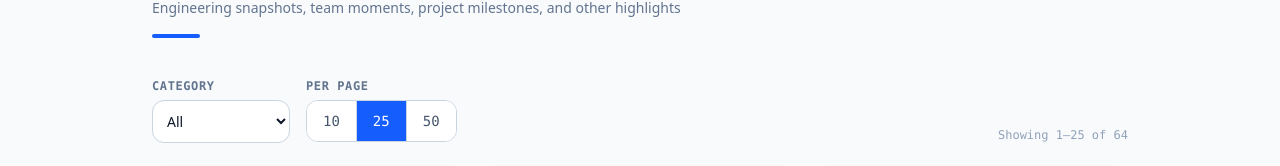
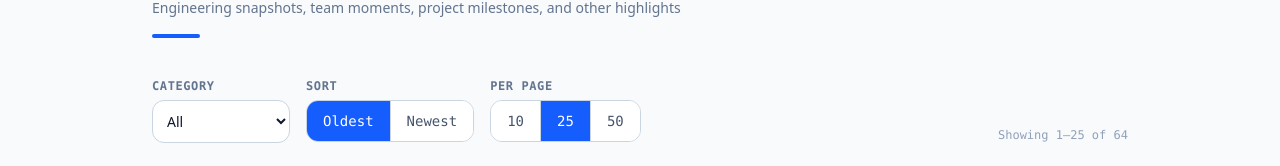
Before and after one commit to MANGOJUICE1008/antonio-portfolio, a Next.js app: page /gallery in a window 1280 px wide. Shown: the part 155-321 px from the top of the page. Built offline with nearby package versions, Linux system fonts and the light colour scheme.

Commit message:
updated email submission security

```diff
--- a/src/app/api/contact/route.js
+++ b/src/app/api/contact/route.js
@@ -1,6 +1,7 @@
 import nodemailer from "nodemailer";
 
 const EMAIL_REGEX = /^[^\s@]+@[^\s@]+\.[^\s@]+$/;
+const MESSAGE_MAX_LENGTH = 500;
 
 export async function POST(request) {
   let body;
@@ -8,6 +9,14 @@ export async function POST(request) {
     body = await request.json();
   } catch {
     return Response.json({ error: "Invalid request." }, { status: 400 });
+  }
+
+  // Honeypot: a bot that fills out every field blindly will fill this one
+  // too, since real visitors never see or reach it. Report success without
+  // sending anything, so the bot has no signal that it was caught.
+  const website = typeof body.website === "string" ? body.website.trim() : "";
+  if (website !== "") {
+    return Response.json({ success: true });
   }
 
   const name = typeof body.name === "string" ? body.name.trim() : "";
@@ -23,6 +32,12 @@ export async function POST(request) {
   }
   if (!message) {
     return Response.json({ error: "Message is required." }, { status: 400 });
+  }
+  if (message.length > MESSAGE_MAX_LENGTH) {
+    return Response.json(
+      { error: `Message must be ${MESSAGE_MAX_LENGTH} characters or fewer.` },
+      { status: 400 }
+    );
   }
 
   const user = process.env.CONTACT_EMAIL_USER;
--- a/src/app/contact/page.js
+++ b/src/app/contact/page.js
@@ -3,6 +3,7 @@
 import { useState } from "react";
 
 const EMAIL_REGEX = /^[^\s@]+@[^\s@]+\.[^\s@]+$/;
+const MESSAGE_MAX_LENGTH = 500;
 
 function validate(fields) {
   const errors = {};
@@ -19,16 +20,20 @@ function validate(fields) {
 
   if (!fields.message.trim()) {
     errors.message = "Please enter a message.";
+  } else if (fields.message.length > MESSAGE_MAX_LENGTH) {
+    errors.message = `Message must be ${MESSAGE_MAX_LENGTH} characters or fewer.`;
   }
 
   return errors;
 }
 
 export default function ContactPage() {
-  const [fields, setFields] = useState({ name: "", email: "", message: "" });
+  const [fields, setFields] = useState({ name: "", email: "", message: "", website: "" });
   const [errors, setErrors] = useState({});
   const [status, setStatus] = useState("idle"); // idle | submitting | success | error
   const [statusMessage, setStatusMessage] = useState("");
+
+  const isSubmitting = status === "submitting";
 
   function handleChange(e) {
     const { name, value } = e.target;
@@ -39,6 +44,16 @@ export default function ContactPage() {
 
   async function handleSubmit(e) {
     e.preventDefault();
+
+    // Honeypot: this field is invisible and unreachable for real visitors.
+    // Only a bot filling out every field blindly would populate it. Bail out
+    // quietly and pretend it worked, rather than telling the bot what tripped it.
+    if (fields.website.trim() !== "") {
+      setStatus("success");
+      setStatusMessage("Thanks for reaching out — I'll get back to you soon.");
+      setFields({ name: "", email: "", message: "", website: "" });
+      return;
+    }
 
     const validationErrors = validate(fields);
     setErrors(validationErrors);
@@ -64,7 +79,7 @@ export default function ContactPage() {
 
       setStatus("success");
       setStatusMessage("Thanks for reaching out — I'll get back to you soon.");
-      setFields({ name: "", email: "", message: "" });
+      setFields({ name: "", email: "", message: "", website: "" });
     } catch (err) {
       setStatus("error");
       setStatusMessage(err.message || "Something went wrong. Please try again later.");
@@ -84,6 +99,22 @@ export default function ContactPage() {
         onSubmit={handleSubmit}
         noValidate
       >
+        {/* Honeypot — hidden from real visitors (off-screen + unreachable by
+            tab/screen reader), but a bot filling every field blindly will
+            fill this too, tipping us off in handleSubmit. */}
+        <div aria-hidden="true" className="absolute left-[-9999px] top-auto w-px h-px overflow-hidden">
+          <label htmlFor="website">Website</label>
+          <input
+            id="website"
+            name="website"
+            type="text"
+            tabIndex={-1}
+            autoComplete="off"
+            value={fields.website}
+            onChange={handleChange}
+          />
+        </div>
+
         <div>
           <label
             htmlFor="name"
@@ -97,9 +128,10 @@ export default function ContactPage() {
             type="text"
             value={fields.name}
             onChange={handleChange}
+            disabled={isSubmitting}
             aria-invalid={!!errors.name}
             aria-describedby={errors.name ? "name-error" : undefined}
-            className={`w-full p-3 rounded-xl border bg-white text-slate-900 placeholder:text-slate-400 focus:outline-none focus:ring-2 focus:ring-blue-500 focus:border-transparent transition-all ${
+            className={`w-full p-3 rounded-xl border bg-white text-slate-900 placeholder:text-slate-400 focus:outline-none focus:ring-2 focus:ring-blue-500 focus:border-transparent transition-all disabled:bg-slate-50 disabled:text-slate-400 ${
               errors.name ? "border-red-400" : "border-slate-300"
             }`}
             placeholder="John Doe"
@@ -124,9 +156,10 @@ export default function ContactPage() {
             type="email"
             value={fields.email}
             onChange={handleChange}
+            disabled={isSubmitting}
             aria-invalid={!!errors.email}
             aria-describedby={errors.email ? "email-error" : undefined}
-            className={`w-full p-3 rounded-xl border bg-white text-slate-900 placeholder:text-slate-400 focus:outline-none focus:ring-2 focus:ring-blue-500 focus:border-transparent transition-all ${
+            className={`w-full p-3 rounded-xl border bg-white text-slate-900 placeholder:text-slate-400 focus:outline-none focus:ring-2 focus:ring-blue-500 focus:border-transparent transition-all disabled:bg-slate-50 disabled:text-slate-400 ${
               errors.email ? "border-red-400" : "border-slate-300"
             }`}
             placeholder="johndoe@gmail.com"
@@ -139,21 +172,32 @@ export default function ContactPage() {
         </div>
 
         <div>
-          <label
-            htmlFor="message"
-            className="block text-xs font-mono uppercase tracking-wider text-slate-500 mb-2 font-semibold"
-          >
-            Message
-          </label>
+          <div className="flex items-center justify-between mb-2">
+            <label
+              htmlFor="message"
+              className="block text-xs font-mono uppercase tracking-wider text-slate-500 font-semibold"
+            >
+              Message
+            </label>
+            <span
+              className={`text-[10px] font-mono ${
+                fields.message.length >= MESSAGE_MAX_LENGTH ? "text-red-500" : "text-slate-400"
+              }`}
+            >
+              {fields.message.length} / {MESSAGE_MAX_LENGTH}
+            </span>
+          </div>
           <textarea
             id="message"
             name="message"
             rows="4"
+            maxLength={MESSAGE_MAX_LENGTH}
             value={fields.message}
             onChange={handleChange}
+            disabled={isSubmitting}
             aria-invalid={!!errors.message}
             aria-describedby={errors.message ? "message-error" : undefined}
-            className={`w-full p-3 rounded-xl border bg-white text-slate-900 placeholder:text-slate-400 focus:outline-none focus:ring-2 focus:ring-blue-500 focus:border-transparent transition-all ${
+            className={`w-full p-3 rounded-xl border bg-white text-slate-900 placeholder:text-slate-400 focus:outline-none focus:ring-2 focus:ring-blue-500 focus:border-transparent transition-all disabled:bg-slate-50 disabled:text-slate-400 ${
               errors.message ? "border-red-400" : "border-slate-300"
             }`}
             placeholder="Tell me about your project..."
@@ -167,10 +211,10 @@ export default function ContactPage() {
 
         <button
           type="submit"
-          disabled={status === "submitting"}
+          disabled={isSubmitting}
           className="w-full bg-blue-600 hover:bg-blue-700 disabled:bg-blue-400 disabled:cursor-not-allowed text-white font-bold p-3.5 rounded-xl shadow-sm transition-all"
         >
-          {status === "submitting" ? "Sending…" : "Send Message"}
+          {isSubmitting ? "Sending…" : "Send Message"}
         </button>
 
         {statusMessage && (
--- a/src/app/gallery/GalleryGrid.js
+++ b/src/app/gallery/GalleryGrid.js
@@ -11,6 +11,7 @@ export default function GalleryGrid({ items }) {
   const [selectedCategory, setSelectedCategory] = useState("All");
   const [itemsPerPage, setItemsPerPage] = useState(25);
   const [currentPage, setCurrentPage] = useState(1);
+  const [sortDirection, setSortDirection] = useState("asc"); // "asc" = oldest first, "desc" = newest first
 
   // Unique categories present in the manifest, alphabetized, with "All" pinned first.
   const categories = useMemo(() => {
@@ -18,25 +19,32 @@ export default function GalleryGrid({ items }) {
     return ["All", ...Array.from(unique).sort((a, b) => a.localeCompare(b))];
   }, [items]);
 
+  // The manifest is already sorted oldest-first, so "newest first" is just
+  // that order reversed.
+  const orderedItems = useMemo(() => {
+    return sortDirection === "desc" ? [...items].reverse() : items;
+  }, [items, sortDirection]);
+
   const filteredItems = useMemo(() => {
-    if (selectedCategory === "All") return items;
-    return items.filter((item) => (item.category || UNCATEGORIZED) === selectedCategory);
-  }, [items, selectedCategory]);
+    if (selectedCategory === "All") return orderedItems;
+    return orderedItems.filter((item) => (item.category || UNCATEGORIZED) === selectedCategory);
+  }, [orderedItems, selectedCategory]);
 
   const totalPages = Math.max(1, Math.ceil(filteredItems.length / itemsPerPage));
 
-  // Whenever the filter or page size changes, the current page number may no
-  // longer make sense — snap back to page 1 rather than showing a blank page.
+  // Whenever the filter, sort order, or page size changes, the current page
+  // number may no longer make sense — snap back to page 1 rather than
+  // showing a blank page.
   useEffect(() => {
     setCurrentPage(1);
-  }, [selectedCategory, itemsPerPage]);
+  }, [selectedCategory, itemsPerPage, sortDirection]);
 
   // Close the lightbox whenever the visible set of photos changes underneath
-  // it (new page, new filter) so it never shows a stale index into a
-  // different array.
+  // it (new page, new filter, new sort order) so it never shows a stale
+  // index into a different array.
   useEffect(() => {
     setSelectedIndex(null);
-  }, [currentPage, selectedCategory, itemsPerPage]);
+  }, [currentPage, selectedCategory, itemsPerPage, sortDirection]);
 
   const pageItems = useMemo(() => {
     const start = (currentPage - 1) * itemsPerPage;
@@ -126,6 +134,45 @@ export default function GalleryGrid({ items }) {
                 </option>
               ))}
             </select>
+          </div>
+
+          <div>
+            <span
+              id="gallery-sort-label"
+              className="block text-xs font-mono uppercase tracking-wider text-slate-500 mb-1.5 font-semibold"
+            >
+              Sort
+            </span>
+            <div
+              role="group"
+              aria-labelledby="gallery-sort-label"
+              className="inline-flex rounded-xl border border-slate-300 overflow-hidden"
+            >
+              <button
+                type="button"
+                onClick={() => setSortDirection("asc")}
+                aria-pressed={sortDirection === "asc"}
+                className={`px-4 py-2.5 text-sm font-mono transition-all ${
+                  sortDirection === "asc"
+                    ? "bg-blue-600 text-white"
+                    : "bg-white text-slate-600 hover:bg-slate-50"
+                }`}
+              >
+                Oldest
+              </button>
+              <button
+                type="button"
+                onClick={() => setSortDirection("desc")}
+                aria-pressed={sortDirection === "desc"}
+                className={`px-4 py-2.5 text-sm font-mono border-l border-slate-300 transition-all ${
+                  sortDirection === "desc"
+                    ? "bg-blue-600 text-white"
+                    : "bg-white text-slate-600 hover:bg-slate-50"
+                }`}
+              >
+                Newest
+              </button>
+            </div>
           </div>
 
           <div>
```
